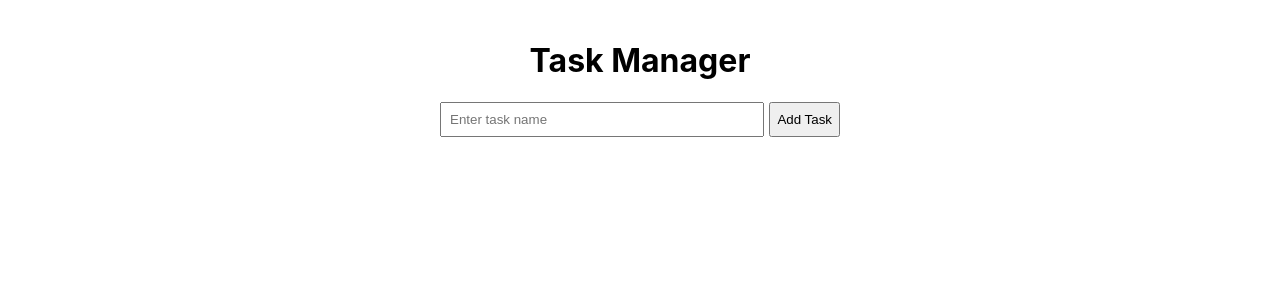
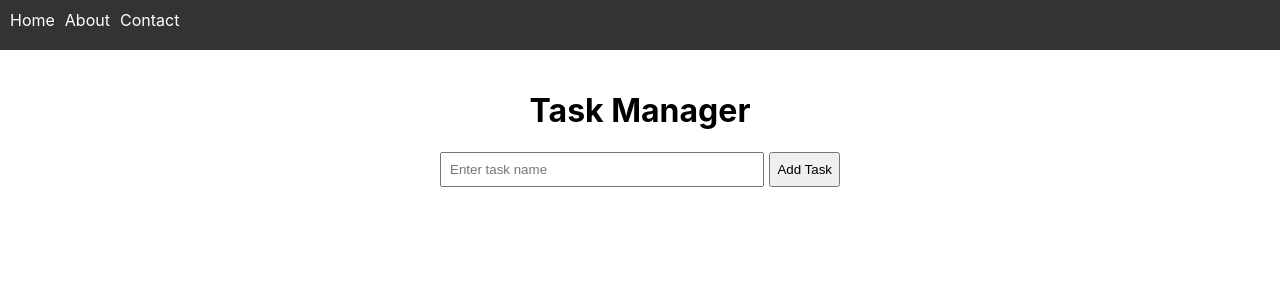
Before and after one commit to crispyb0i/task-manager-app, a React (Create React App) app: page / in a window 1280 px wide. Shown: the top 300 px of the page. Built offline with nearby package versions, Linux system fonts and the light colour scheme.

Commit message:
add navbar

```diff
--- a/src/App.js
+++ b/src/App.js
@@ -1,4 +1,5 @@
 import React, { useState } from "react";
+import Navbar from "./components/Navbar";
 import TaskList from "./components/TaskList";
 import TaskForm from "./components/TaskForm";
 import "./styles.css";
@@ -36,6 +37,8 @@ const App = () => {
 	};
 
 	return (
+		<div>
+			<Navbar />
 			<div className="container">
 				<h1>Task Manager</h1>
 				<TaskForm addTask={addTask} />
@@ -46,6 +49,7 @@ const App = () => {
 					deleteTask={deleteTask}
 				/>
 			</div>
+		</div>
 	);
 };
 
--- /dev/null
+++ b/src/components/Navbar.js
@@ -0,0 +1,21 @@
+import React from "react";
+
+const Navbar = () => {
+	return (
+		<nav>
+			<ul>
+				<li>
+					<a href="/">Home</a>
+				</li>
+				<li>
+					<a href="/about">About</a>
+				</li>
+				<li>
+					<a href="/contact">Contact</a>
+				</li>
+			</ul>
+		</nav>
+	);
+};
+
+export default Navbar;
--- a/src/styles.css
+++ b/src/styles.css
@@ -1,3 +1,5 @@
+/* styles.css */
+
 .container {
 	max-width: 400px;
 	margin: 0 auto;
@@ -34,3 +36,24 @@ li {
 .completed {
 	text-decoration: line-through;
 }
+
+nav {
+	background-color: #333;
+	padding: 10px;
+}
+
+ul {
+	list-style-type: none;
+	margin: 0;
+	padding: 0;
+	display: flex;
+}
+
+li {
+	margin-right: 10px;
+}
+
+a {
+	color: #fff;
+	text-decoration: none;
+}
```
Also changed, not shown: src/components/TaskItem.js (deleted, +0 -37 lines). Lines whose indentation alone changed are shown as unchanged.
